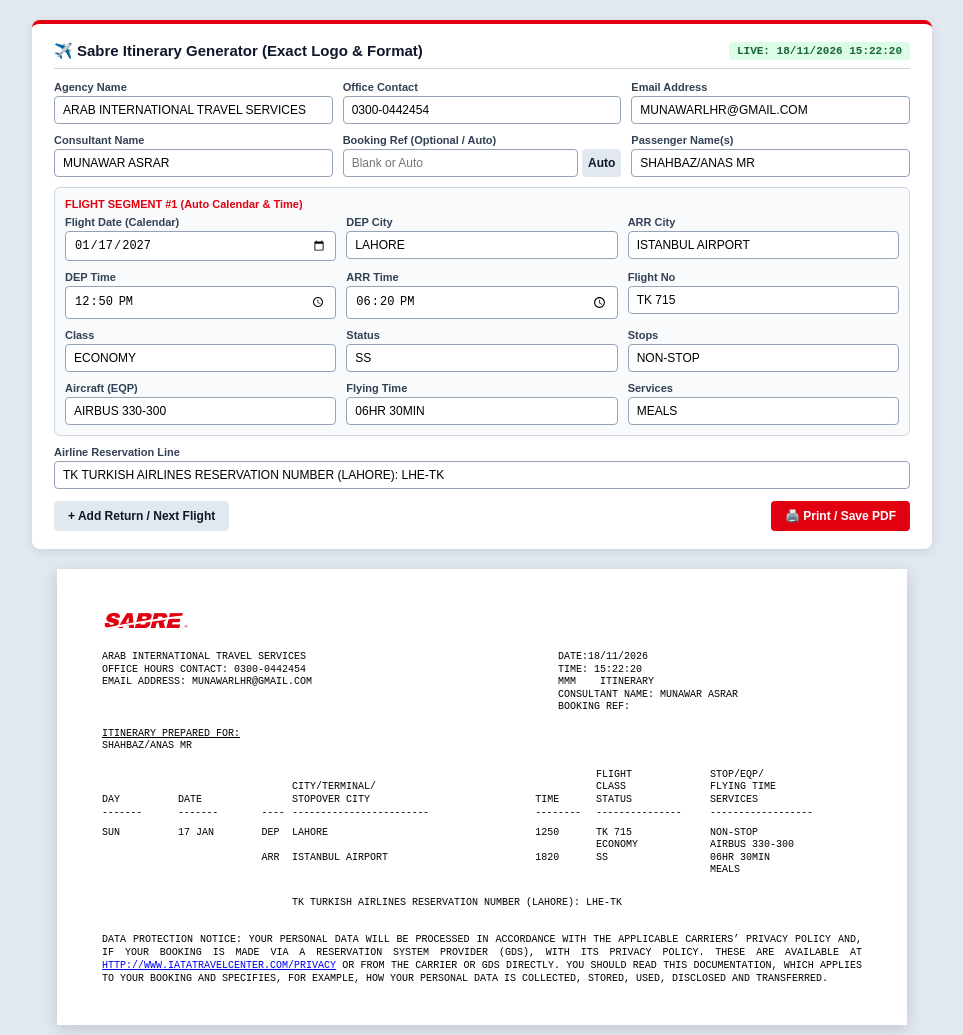
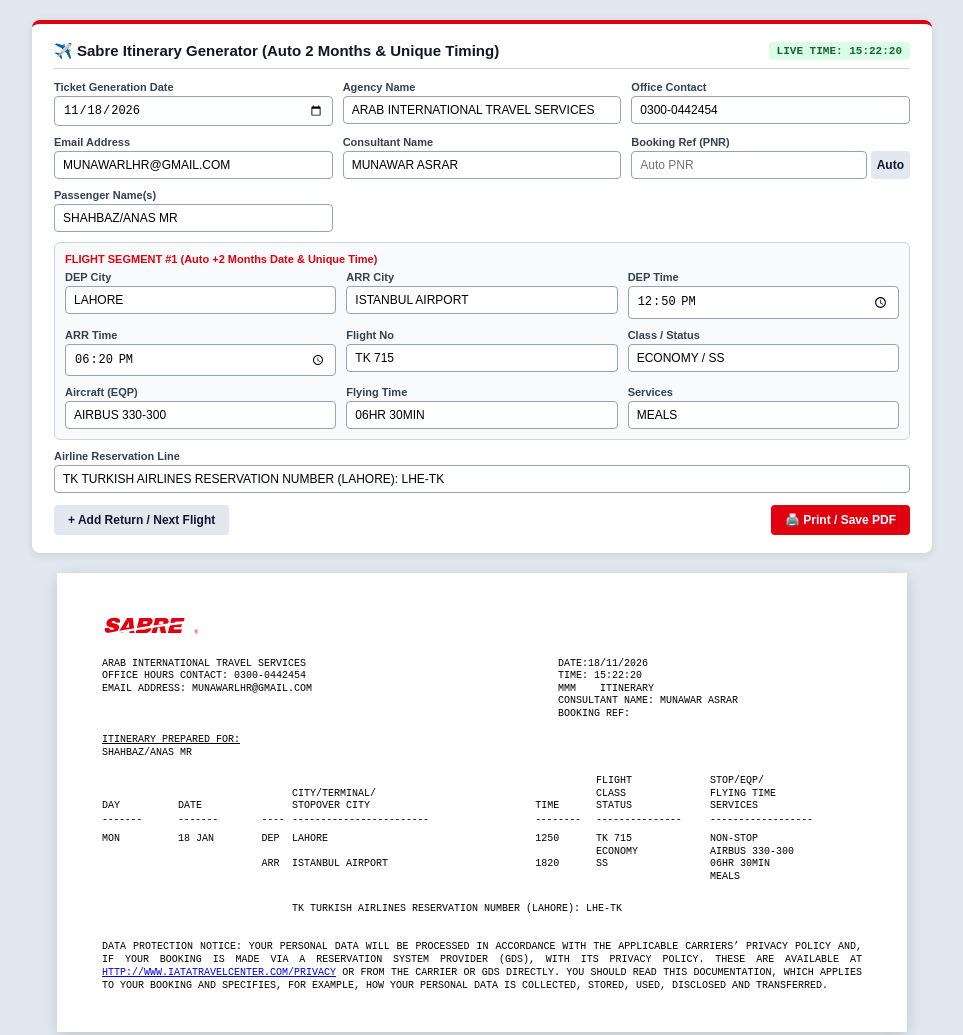
Before and after one commit to MHSons/SABRE, a plain HTML site: page index.html in a window 1280 px wide. Shown: the top 1035 px of the page, without its empty margins (158-1121 px from the left). Drawn offline with Linux system fonts and the light colour scheme.

Commit message:
Update index.html

```diff
--- a/index.html
+++ b/index.html
@@ -3,7 +3,7 @@
 <head>
     <meta charset="UTF-8">
     <meta name="viewport" content="width=device-width, initial-scale=1.0">
-    <title>Sabre GDS Itinerary - Exact Format</title>
+    <title>Sabre GDS Itinerary - Perfect Match</title>
     <style>
         * {
             box-sizing: border-box;
@@ -154,7 +154,7 @@
         }
         .word-table th {
             text-align: left;
-            vertical-align: bottom; /* Is se saare headers neeche se ek level par rahenge */
+            vertical-align: bottom;
             font-weight: normal;
             padding: 0 3px 1px 0;
         }
@@ -208,11 +208,15 @@
     <!-- CONTROL PANEL -->
     <div class="control-panel">
         <div class="control-header">
-            <h3>✈️ Sabre Itinerary Generator (Exact Logo & Format)</h3>
+            <h3>✈️ Sabre Itinerary Generator (Auto 2 Months & Unique Timing)</h3>
             <span class="live-status" id="liveBadge">AUTO CLOCK ACTIVE</span>
         </div>
 
         <div class="form-grid">
+            <div class="form-group">
+                <label>Ticket Generation Date</label>
+                <input type="date" id="inGenDate" onchange="renderTicket()">
+            </div>
             <div class="form-group">
                 <label>Agency Name</label>
                 <input type="text" id="inAgency" value="ARAB INTERNATIONAL TRAVEL SERVICES" oninput="renderTicket()">
@@ -230,9 +234,9 @@
                 <input type="text" id="inConsultant" value="MUNAWAR ASRAR" oninput="renderTicket()">
             </div>
             <div class="form-group">
-                <label>Booking Ref (Optional / Auto)</label>
+                <label>Booking Ref (PNR)</label>
                 <div style="display:flex; gap:4px;">
-                    <input type="text" id="inRef" value="" placeholder="Blank or Auto" style="width:100%;" oninput="renderTicket()">
+                    <input type="text" id="inRef" value="" placeholder="Auto PNR" style="width:100%;" oninput="renderTicket()">
                     <button type="button" class="btn btn-add" style="padding:4px 6px;" onclick="autoPNR()">Auto</button>
                 </div>
             </div>
@@ -259,19 +263,20 @@
 
     <!-- WORD DOCUMENT PREVIEW SHEET -->
     <div class="word-page">
-        <!-- EXACT SABRE LOGO WITH WHITE CURVED SLASH & ® -->
+        <!-- EXACT SABRE LOGO (Sabre with lowercase abre & ®) -->
         <div class="sabre-logo-wrap">
-            <svg width="92" height="24" viewBox="0 0 230 60" xmlns="http://www.w3.org/2000/svg">
+            <svg width="105" height="26" viewBox="0 0 250 60" xmlns="http://www.w3.org/2000/svg">
                 <defs>
                     <mask id="sabre-slash-mask">
-                        <rect width="230" height="60" fill="white" />
-                        <path d="M -5 50 Q 105 26 225 14 L 225 19 Q 105 32 -5 55 Z" fill="black" />
+                        <rect width="250" height="60" fill="white" />
+                        <path d="M -5 50 Q 115 26 245 14 L 245 19 Q 115 32 -5 55 Z" fill="black" />
                     </mask>
                 </defs>
                 <g mask="url(#sabre-slash-mask)">
-                    <text x="2" y="47" font-family="'Arial Black', 'Helvetica Neue', Impact, sans-serif" font-style="italic" font-weight="900" font-size="54" fill="#e1000f" letter-spacing="-2.5">Sabre</text>
+                    <!-- Capital S, lowercase abre -->
+                    <text x="2" y="47" font-family="'Arial Black', 'Helvetica Neue', Impact, sans-serif" font-style="italic" font-weight="900" font-size="52" fill="#e1000f" letter-spacing="-2">Sabre</text>
                 </g>
-                <text x="206" y="48" font-family="Arial, sans-serif" font-weight="bold" font-size="11" fill="#e1000f">®</text>
+                <text x="220" y="48" font-family="Arial, sans-serif" font-weight="bold" font-size="11" fill="#e1000f">®</text>
             </svg>
         </div>
 
@@ -338,19 +343,18 @@
     const MONTHS = ["JAN", "FEB", "MAR", "APR", "MAY", "JUN", "JUL", "AUG", "SEP", "OCT", "NOV", "DEC"];
     const DAYS = ["SUN", "MON", "TUE", "WED", "THU", "FRI", "SAT"];
 
+    // Set default generation date to today
+    const todayObj = new Date();
+    document.getElementById('inGenDate').valueAsDate = todayObj;
+
     function startLiveClock() {
         const update = () => {
             const now = new Date();
-            const dd = String(now.getDate()).padStart(2, '0');
-            const mm = String(now.getMonth() + 1).padStart(2, '0');
-            const yyyy = now.getFullYear();
             const hh = String(now.getHours()).padStart(2, '0');
             const min = String(now.getMinutes()).padStart(2, '0');
             const ss = String(now.getSeconds()).padStart(2, '0');
-
-            document.getElementById('outDate').innerText = `${dd}/${mm}/${yyyy}`;
             document.getElementById('outTime').innerText = `${hh}:${min}:${ss}`;
-            document.getElementById('liveBadge').innerText = `LIVE: ${dd}/${mm}/${yyyy} ${hh}:${min}:${ss}`;
+            document.getElementById('liveBadge').innerText = `LIVE TIME: ${hh}:${min}:${ss}`;
         };
         update();
         setInterval(update, 1000);
@@ -369,50 +373,44 @@
         segId++;
         const id = segId;
         const wrap = document.getElementById('segmentsWrapper');
+
+        // Auto vary flight numbers and times for subsequent segments
+        let defaultFlt = id === 1 ? "TK 715" : (id === 2 ? "TK 716" : `TK ${715 + id}`);
+        let defaultDep = id === 1 ? "12:50" : (id === 2 ? "15:30" : "09:15");
+        let defaultArr = id === 1 ? "18:20" : (id === 2 ? "21:00" : "14:45");
+
         const div = document.createElement('div');
         div.className = 'segment-box';
         div.id = `seg-${id}`;
         div.innerHTML = `
             <div class="segment-title">
-                <span>FLIGHT SEGMENT #${id} (Auto Calendar & Time)</span>
+                <span>FLIGHT SEGMENT #${id} (Auto +2 Months Date & Unique Time)</span>
                 ${id > 1 ? `<button type="button" class="btn-del" onclick="removeFlight(${id})">Remove</button>` : ''}
             </div>
             <div class="form-grid">
                 <div class="form-group">
-                    <label>Flight Date (Calendar)</label>
-                    <input type="date" class="f-date" value="2027-01-17" onchange="renderTicket()">
-                </div>
-                <div class="form-group">
                     <label>DEP City</label>
-                    <input type="text" class="f-dep" value="LAHORE" oninput="renderTicket()">
+                    <input type="text" class="f-dep" value="${id === 1 ? 'LAHORE' : 'ISTANBUL AIRPORT'}" oninput="renderTicket()">
                 </div>
                 <div class="form-group">
                     <label>ARR City</label>
-                    <input type="text" class="f-arr" value="ISTANBUL AIRPORT" oninput="renderTicket()">
+                    <input type="text" class="f-arr" value="${id === 1 ? 'ISTANBUL AIRPORT' : 'LAHORE'}" oninput="renderTicket()">
                 </div>
                 <div class="form-group">
                     <label>DEP Time</label>
-                    <input type="time" class="f-deptime" value="12:50" onchange="renderTicket()">
+                    <input type="time" class="f-deptime" value="${defaultDep}" onchange="renderTicket()">
                 </div>
                 <div class="form-group">
                     <label>ARR Time</label>
-                    <input type="time" class="f-arrtime" value="18:20" onchange="renderTicket()">
+                    <input type="time" class="f-arrtime" value="${defaultArr}" onchange="renderTicket()">
                 </div>
                 <div class="form-group">
                     <label>Flight No</label>
-                    <input type="text" class="f-flt" value="TK 715" oninput="renderTicket()">
+                    <input type="text" class="f-flt" value="${defaultFlt}" oninput="renderTicket()">
                 </div>
                 <div class="form-group">
-                    <label>Class</label>
-                    <input type="text" class="f-cls" value="ECONOMY" oninput="renderTicket()">
-                </div>
-                <div class="form-group">
-                    <label>Status</label>
-                    <input type="text" class="f-sts" value="SS" oninput="renderTicket()">
-                </div>
-                <div class="form-group">
-                    <label>Stops</label>
-                    <input type="text" class="f-stop" value="NON-STOP" oninput="renderTicket()">
+                    <label>Class / Status</label>
+                    <input type="text" class="f-cls" value="ECONOMY / SS" oninput="renderTicket()">
                 </div>
                 <div class="form-group">
                     <label>Aircraft (EQP)</label>
@@ -437,17 +435,20 @@
         renderTicket();
     }
 
-    function parseCalendar(val) {
-        if (!val) return { day: "SUN", date: "17 JAN" };
-        const [y, m, d] = val.split('-').map(Number);
-        const dt = new Date(y, m - 1, d);
-        return {
-            day: DAYS[dt.getDay()],
-            date: `${String(d).padStart(2, '0')} ${MONTHS[m - 1]}`
-        };
-    }
+    function renderTicket() {
+        // 1. Ticket Generation Date formatting
+        const genDateVal = document.getElementById('inGenDate').value;
+        if (genDateVal) {
+            const [gy, gm, gd] = genDateVal.split('-');
+            document.getElementById('outDate').innerText = `${gd}/${gm}/${gy}`;
 
-    function renderTicket() {
+            // 2. Calculate Flight Date = Generation Date + 2 Months
+            const baseDate = new Date(genDateVal);
+            baseDate.setMonth(baseDate.getMonth() + 2); // Exactly 2 months ahead
+
+            window.calculatedFlightDateObj = baseDate;
+        }
+
         document.getElementById('outAgency').innerText = document.getElementById('inAgency').value;
         document.getElementById('outContact').innerText = document.getElementById('inContact').value;
         document.getElementById('outEmail').innerText = document.getElementById('inEmail').value;
@@ -459,16 +460,30 @@
         const tbody = document.getElementById('outFlightsBody');
         tbody.innerHTML = '';
 
+        let segmentIndex = 0;
         document.querySelectorAll('.segment-box').forEach(box => {
-            const cal = parseCalendar(box.querySelector('.f-date').value);
+            segmentIndex++;
+
+            // For return/subsequent flights, add extra days if needed, else base + 2 months
+            let flightDate = new Date(window.calculatedFlightDateObj || new Date());
+            if (segmentIndex > 1) {
+                flightDate.setDate(flightDate.getDate() + ((segmentIndex - 1) * 7)); // +7 days for return trip
+            }
+
+            const dayName = DAYS[flightDate.getDay()];
+            const dateNum = String(flightDate.getDate()).padStart(2, '0');
+            const monthStr = MONTHS[flightDate.getMonth()];
+            const formattedFlightDate = `${dateNum} ${monthStr}`;
+
             const dep = box.querySelector('.f-dep').value;
             const arr = box.querySelector('.f-arr').value;
             const depTime = box.querySelector('.f-deptime').value.replace(':', '');
             const arrTime = box.querySelector('.f-arrtime').value.replace(':', '');
             const flt = box.querySelector('.f-flt').value;
-            const cls = box.querySelector('.f-cls').value;
-            const sts = box.querySelector('.f-sts').value;
-            const stop = box.querySelector('.f-stop').value;
+            const clsParts = box.querySelector('.f-cls').value.split('/');
+            const cls = clsParts[0] ? clsParts[0].trim() : 'ECONOMY';
+            const sts = clsParts[1] ? clsParts[1].trim() : 'SS';
+
             const eqp = box.querySelector('.f-eqp').value;
             const dur = box.querySelector('.f-dur').value;
             const srv = box.querySelector('.f-srv').value;
@@ -476,13 +491,13 @@
             const tr = document.createElement('tr');
             tr.className = 'flight-data';
             tr.innerHTML = `
-                <td>${cal.day}</td>
-                <td>${cal.date}</td>
+                <td>${dayName}</td>
+                <td>${formattedFlightDate}</td>
                 <td>DEP<br><br>ARR</td>
                 <td>${dep}<br><br>${arr}</td>
                 <td>${depTime}<br><br>${arrTime}</td>
                 <td>${flt}<br>${cls}<br>${sts}</td>
-                <td>${stop}<br>${eqp}<br>${dur}<br>${srv}</td>
+                <td>NON-STOP<br>${eqp}<br>${dur}<br>${srv}</td>
             `;
             tbody.appendChild(tr);
         });
```
